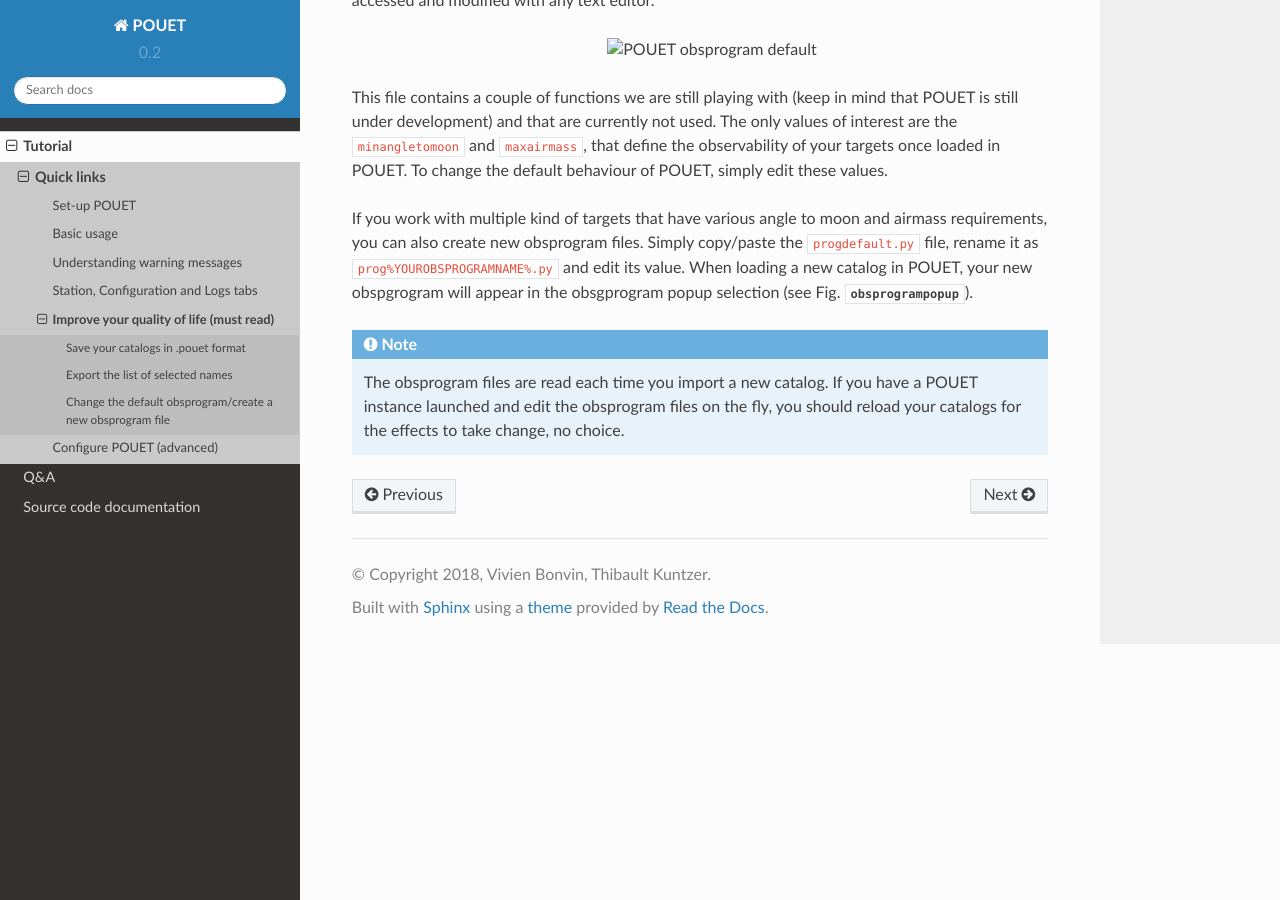
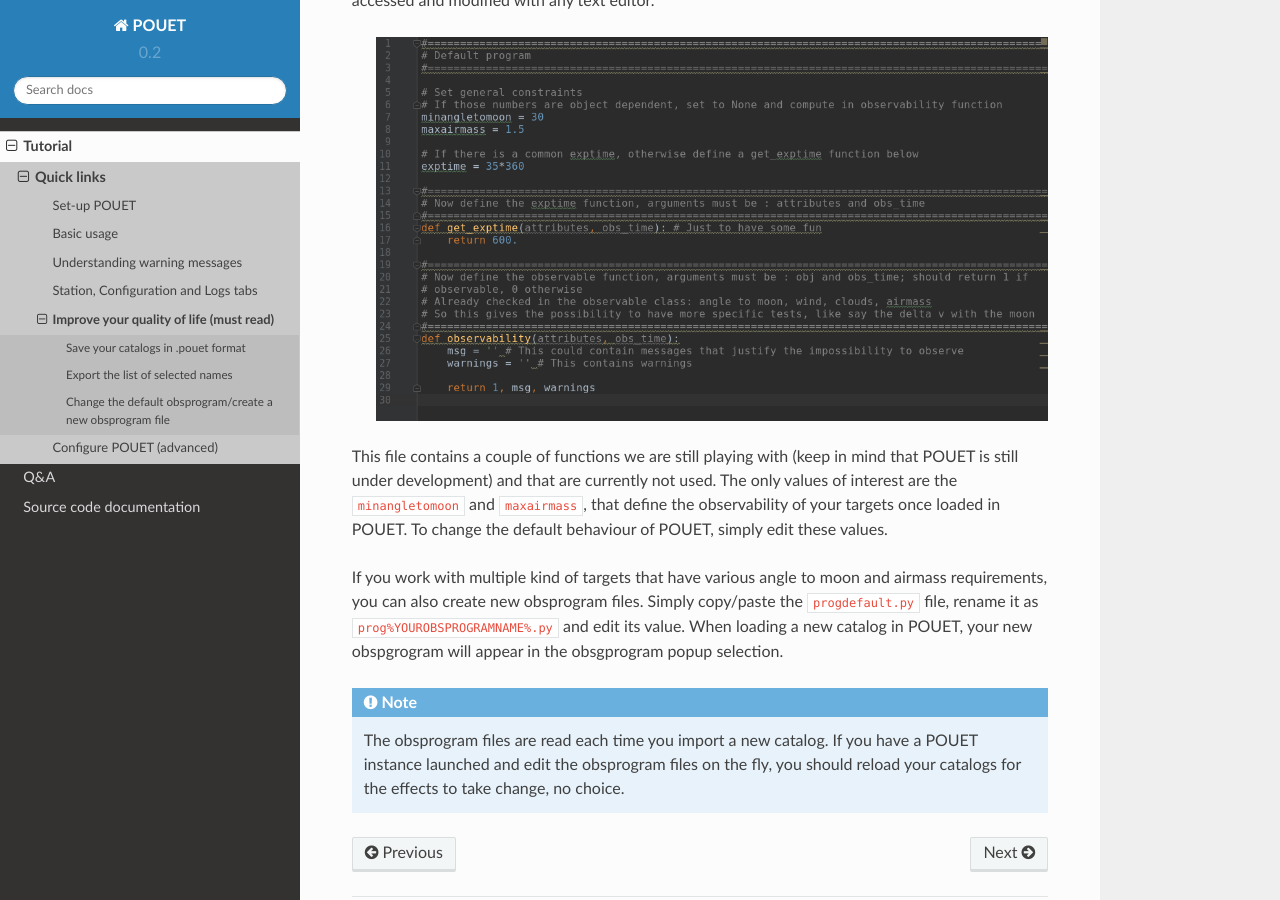
Before and after one commit to vbonvin/POUET, a Sphinx documentation site: the page built from docs/source/tutorial/advanced_qualityoflife.rst, in a window 1280 px wide and 900 px high, scrolled down 1618 px. Built offline with Sphinx 7.4.7 and the Read the Docs theme 2.0.0, drawn with Linux system fonts in a browser that asks for light colours; pages that are not in the unit, such as notebooks, are missing from menus.

Commit message:
fixing a figure import problem

```diff
--- a/docs/source/tutorial/advanced_qualityoflife.rst
+++ b/docs/source/tutorial/advanced_qualityoflife.rst
@@ -51,7 +51,7 @@
 
 This file contains a couple of functions we are still playing with (keep in mind that POUET is still under development) and that are currently not used. The only values of interest are the ``minangletomoon`` and ``maxairmass``, that define the observability of your targets once loaded in POUET. To change the default behaviour of POUET, simply edit these values.
 
-If you work with multiple kind of targets that have various angle to moon and airmass requirements, you can also create new obsprogram files. Simply copy/paste the ``progdefault.py`` file, rename it as ``prog%YOUROBSPROGRAMNAME%.py`` and edit its value. When loading a new catalog in POUET, your new obspgrogram will appear in the obsgprogram popup selection (see Fig. :numref:`obsprogrampopup`).
+If you work with multiple kind of targets that have various angle to moon and airmass requirements, you can also create new obsprogram files. Simply copy/paste the ``progdefault.py`` file, rename it as ``prog%YOUROBSPROGRAMNAME%.py`` and edit its value. When loading a new catalog in POUET, your new obspgrogram will appear in the obsgprogram popup selection.
 
 
 .. note:: The obsprogram files are read each time you import a new catalog. If you have a POUET instance launched and edit the obsprogram files on the fly, you should reload your catalogs for the effects to take change, no choice.
```
Also changed, not shown: docs/source/tutorial/plots/POUET_default_obsprogram.png (added).
